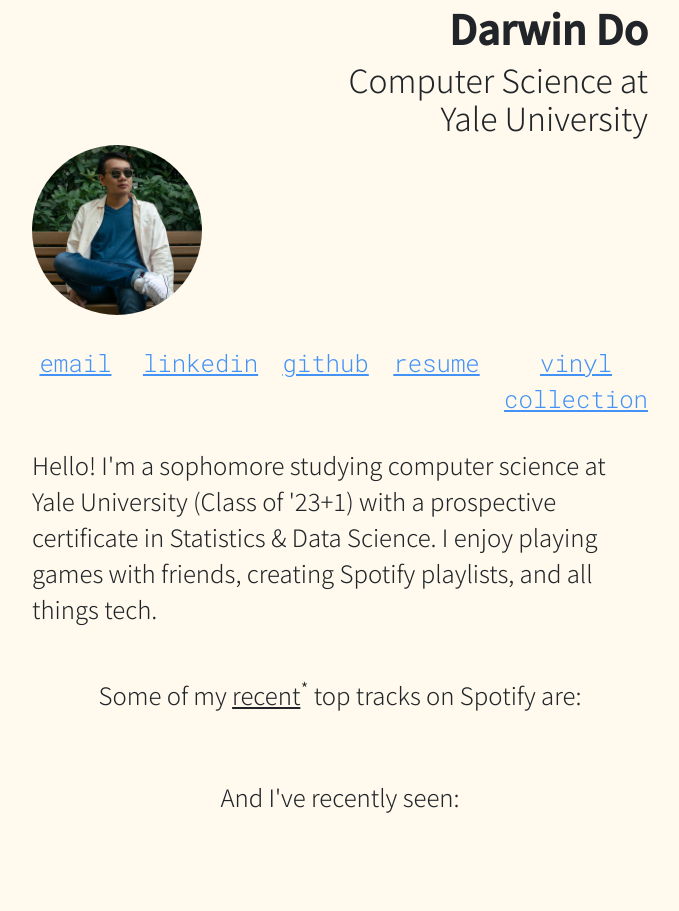
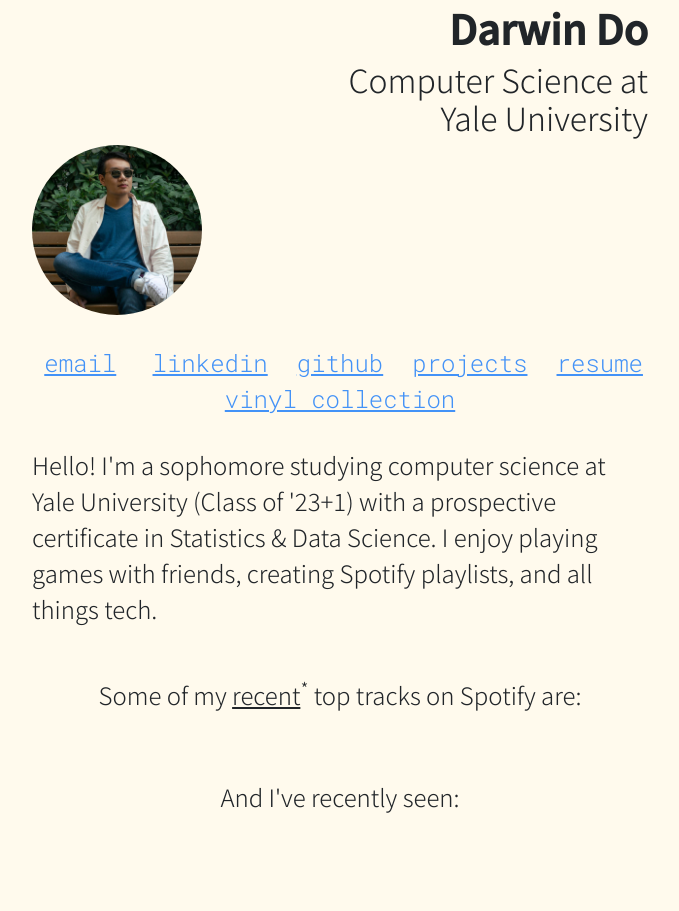
Before and after one commit to dsmaugy/personal-site, a Flask app: template app/templates/index.html.j2 in a window 1280 px wide. Shown: the part 41-952 px from the top of the page, without its empty margins (300-979 px from the left). After the commit the page ends 854 px from the top, so only its background shows below. Run offline with Flask 2, Linux system fonts and the light colour scheme; the template is opened without the code that fills it, so the values that code supplies are empty.

Commit message:
add projects page

```diff
--- a/app/app.py
+++ b/app/app.py
@@ -131,14 +131,14 @@ def inflate_vinyl_list(collection, records_per_row):
 
     return collection_rows
 
-@app.route('/')
+@app.route("/")
 def index():
     movies = get_last_movies()
     songs = get_top_songs()
 
     return render_template("index.html.j2", movies_dict=movies, songs_dict=songs)
 
-@app.route('/vinyl_collection/<username>')
+@app.route("/vinyl_collection/<username>")
 def vinyl_collection(username):
     per_row = request.args.get('perrow')
 
@@ -172,6 +172,10 @@ def vinyl_collection(username):
     else:
         return render_template("vinyl_collection.html.j2", collection_rows=collection_list_sorted)
 
+@app.route("/projects")
+def projects():
+    return render_template("projects.html.j2")
+
 @app.before_request
 def before_request():
     if os.environ['FLASK_ENV'] == 'production':
--- a/app/static/css/index.css
+++ b/app/static/css/index.css
@@ -1,7 +1,3 @@
-.header-header {
-    margin-top: 45px;
-}
-
 .name-header {
     text-align: right;
 }
@@ -30,7 +26,7 @@
     width: 100%;
     text-align: center;
     margin-top: 50px;
-    margin-bottom: 80px;
+    /* margin-bottom: 80px; */
     overflow: hidden;
 }
 
--- a/app/static/css/main.css
+++ b/app/static/css/main.css
@@ -4,6 +4,7 @@ html {
 
 body {
     background-color: #fffaed;
+    margin: 45px auto;
 }
 
 a {
--- a/app/static/css/projects.css
+++ b/app/static/css/projects.css
@@ -0,0 +1,3 @@
+.card-text {
+    font-size: 1rem;
+}
--- a/app/static/css/vinyl.css
+++ b/app/static/css/vinyl.css
@@ -1,6 +1,5 @@
 #main-container {
     max-width: 80%;
-    margin: 50px auto;
 }
 
 p {
--- a/app/templates/index.html.j2
+++ b/app/templates/index.html.j2
@@ -3,7 +3,6 @@
 {% block head %}
     <link rel="stylesheet" href="{{ url_for('static', filename='css/index.css') }}">
 {% endblock %}
-
 
 {% block body %}
     <div class="container" id="main-container">
@@ -31,6 +30,9 @@
                     </div>
                     <div class="col">
                         <a href="https://github.com/dsmaugy" target="_blank">github</a>
+                    </div>
+                    <div class="col">
+                        <a href="{{ url_for('projects') }}">projects</a>
                     </div>
                     <div class="col">
                         <a href="https://drive.google.com/file/d/1YAk03v9I4wXVoFazskZWve8AXpABvDzD/view?usp=sharing" target="_blank">resume</a>
@@ -67,8 +69,6 @@
                 </div>
             </div>
 
-
-
             <div class="movie-bar">
                 <p>And I've recently seen:</p>
                 <div class="row">
```
Also changed, not shown: app/templates/projects.html.j2 (+13 -6 lines), app/static/images/justin_site.jpg (added).
